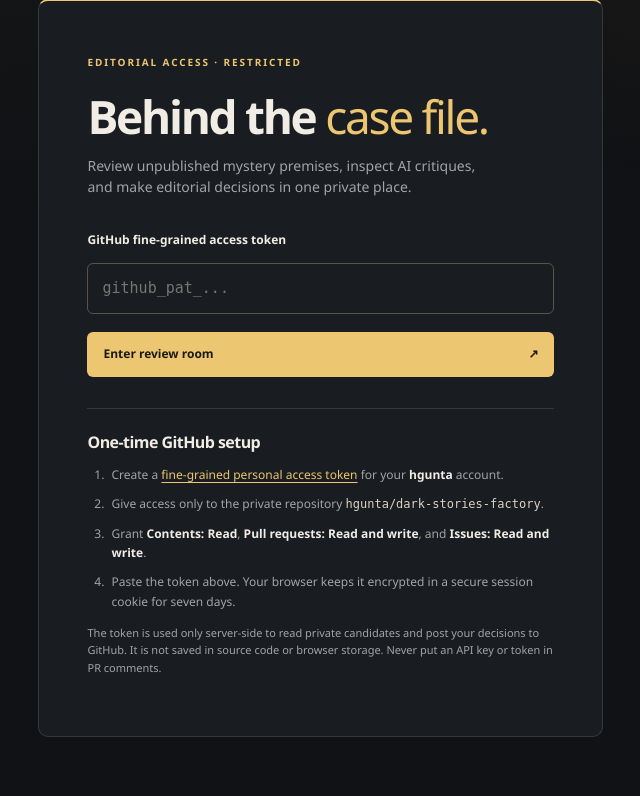
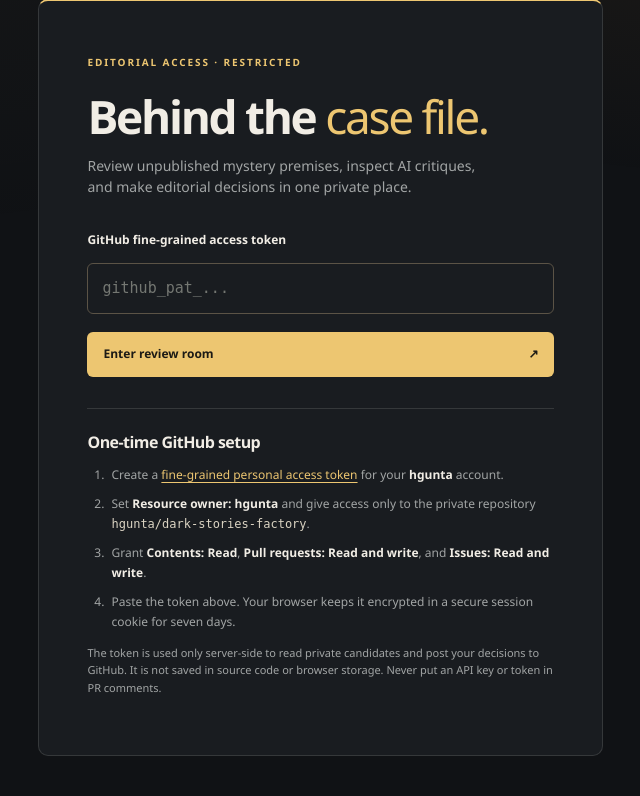
Before and after one commit to hgunta/dark-stories, a FastAPI app: page /login in a window 1280 px wide. Shown: the part 179-975 px from the top of the page, without its empty margins (319-959 px from the left). Run offline with FastAPI, Linux system fonts and the light colour scheme.

Commit message:
fix: reviewer login security challenge and diagnostic errors

```diff
--- a/review_dashboard/templates/login.html
+++ b/review_dashboard/templates/login.html
@@ -8,6 +8,7 @@
     <p class="muted">Review unpublished mystery premises, inspect AI critiques, and make editorial decisions in one private place.</p>
     {% if error %}<p role="alert" class="alert error">{{error}}</p>{% endif %}
     <form method="post" action="/login" class="login-form">
+      <input type="hidden" name="login_csrf" value="{{login_csrf}}">
       <label for="token">GitHub fine-grained access token</label>
       <input id="token" name="token" type="password" required minlength="20" maxlength="512" autocomplete="off" spellcheck="false" placeholder="github_pat_...">
       <button class="btn btn-primary" type="submit">Enter review room <span aria-hidden="true">↗</span></button>
@@ -16,7 +17,7 @@
       <h2>One-time GitHub setup</h2>
       <ol>
         <li>Create a <a href="https://github.com/settings/personal-access-tokens/new" target="_blank" rel="noopener noreferrer">fine-grained personal access token</a> for your <strong>hgunta</strong> account.</li>
-        <li>Give access only to the private repository <code>hgunta/dark-stories-factory</code>.</li>
+        <li>Set <strong>Resource owner: hgunta</strong> and give access only to the private repository <code>hgunta/dark-stories-factory</code>.</li>
         <li>Grant <strong>Contents: Read</strong>, <strong>Pull requests: Read and write</strong>, and <strong>Issues: Read and write</strong>.</li>
         <li>Paste the token above. Your browser keeps it encrypted in a secure session cookie for seven days.</li>
       </ol>
```
